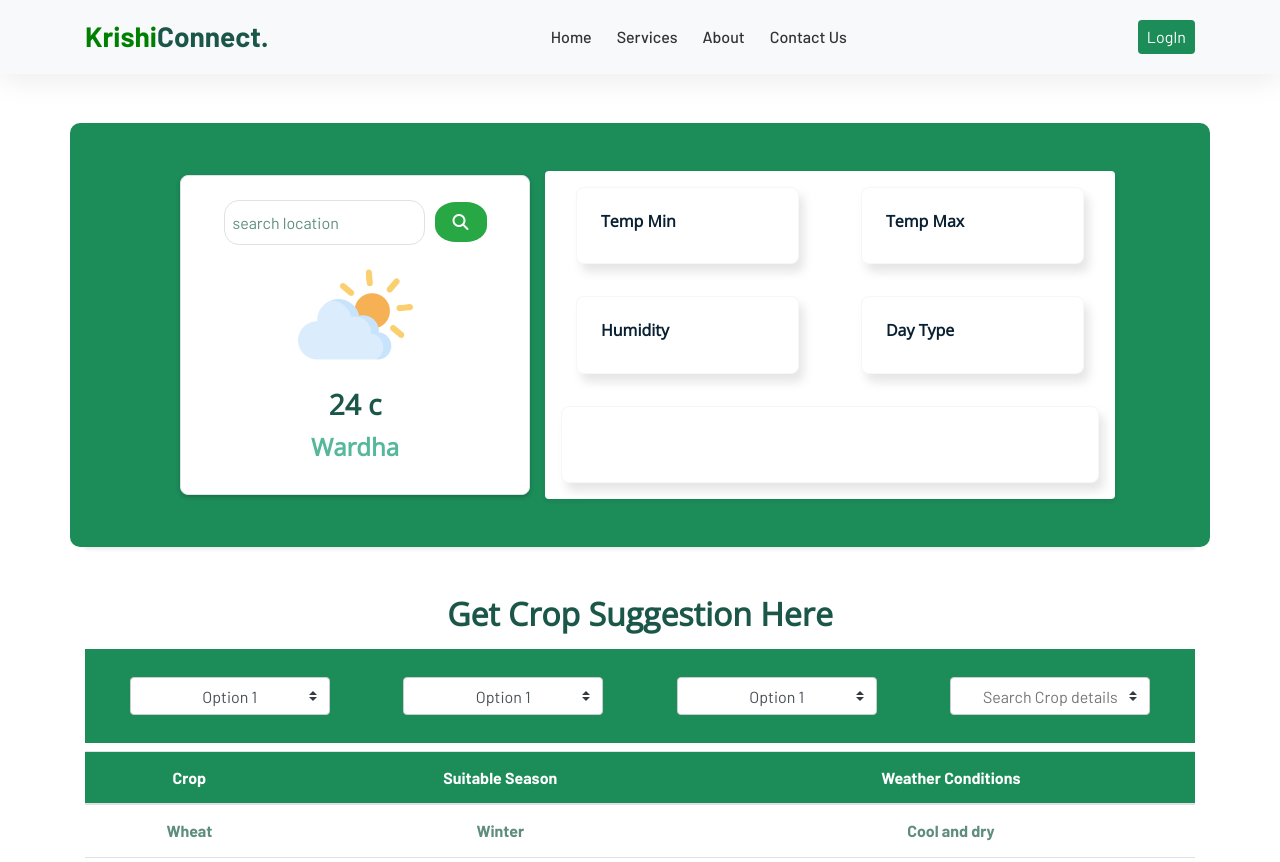
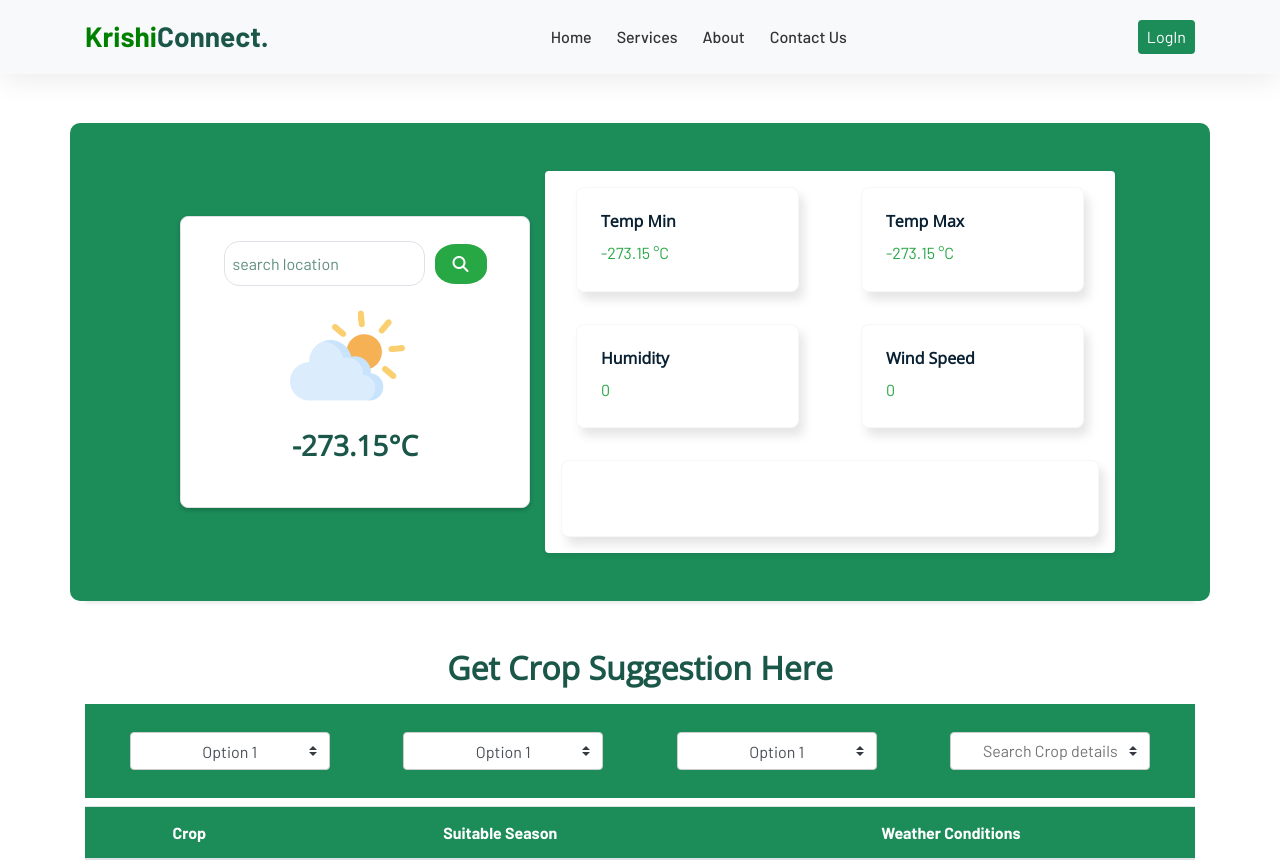
Before and after one commit to ganesh29082002/KrishiConnect1, a React (Create React App) app in the folder client/: page /weather/home in a window 1280 px wide. Shown: the top 862 px of the page. Built offline with nearby package versions, Linux system fonts and the light colour scheme.

Commit message:
add  backent to weather

```diff
--- a/client/src/components/weather/Weather.jsx
+++ b/client/src/components/weather/Weather.jsx
@@ -1,7 +1,41 @@
-import React from "react";
+
+import React,{useState} from 'react';
+import axios from 'axios'
 import "../../css/weather.css";
 import cloud from "../../asset/cloud.png";
 export default function Weather() {
+
+  const[city,setCity] = useState("")
+  const[data,setData]=useState({
+    description:"",
+    temp:0,
+    temp_max: 0,
+    temp_min: 0,
+    humidity: 0,
+    country: 'IN', sunrise: 0, sunset: 0,
+    wind :0,
+
+  })
+
+  const handleclick =()=>{
+    axios.get(`https://api.openweathermap.org/data/2.5/weather?q=${city}&appid=8fc7db9ef3e1a9c9d04ade2367f1651e`)
+    .then((response)=>{
+      console.log(response.data)
+      setData({
+        description:response.data.weather[0].description,
+    temp:response.data.main.temp,
+    temp_max: response.data.main.temp_max,
+    temp_min: response.data.main.temp_min,
+    humidity: response.data.main.humidity,
+    country: response.data.sys.country,
+    sunrise:response.data.sys.sunrise,
+     sunset:response.data.sys.sunset,
+     wind : response.data.wind.speed,
+      })
+    })
+
+  }
+
   return (
     <>
       {/* main Contaiuner  */}
@@ -20,20 +54,29 @@ export default function Weather() {
                     id=""
                     placeholder="search location"
                     className="border serachInput "
+                    value={city} onChange={(e)=>{
+                      setCity(e.target.value)
+                    }}
                   />
-                  <button className="btn btn-success circular-button" >
+                  <button className="btn btn-success circular-button" onClick={handleclick} >
                     <i className="fas fa-search"></i>
                   </button>
                 </div>
                 <div className="weatherImg p-1">
-                  <img src={cloud} alt="" />
+                  <img src={cloud} alt="" /> br
                 </div>
+                <div className="d-flex justify-content-center">
+
+                <span className='text-success '> {data.description}</span>
+                </div>
+
                 <div className="p-2">
                   <div className="temp d-flex justify-content-center p-1 ">
-                    <h3 className="font-weight-bold darkGreenText">24 c</h3>
+
+                    <h3 className="font-weight-bold darkGreenText">{(data.temp - 273.15).toFixed(2)}°C</h3>
                   </div>
                   <div className="temp d-flex justify-content-center  ">
-                    <h4 className="lightGreenText">Wardha</h4>
+                    <h4 className="lightGreenText">{city}</h4>
                   </div>
                 </div>
               </div>
@@ -45,26 +88,45 @@ export default function Weather() {
               <div className="row">
                 <div className="col-md-6">
                   <div class="card p-1">
-                    <div class="card-body"><h6>Temp Min</h6></div>
+                    <div class="card-body"><h6>Temp Min</h6> <span className='text-success'>{(data.temp_min- 273.15).toFixed(2)} °C</span></div>
                   </div>
                 </div>
 
                 <div className="col-md-6">
                   <div class="card p-1">
                     <div class="card-body"><h6>Temp Max </h6>
+                    <span className='text-success'>{(data.temp_max - 273.15).toFixed(2)} °C</span>
 </div>
                   </div>
                 </div>
+
+                {/* <div className="col-md-6">
+                  <div class="card p-1">
+                    <div class="card-body"><h6>Humidity</h6></div>
+                    <span className='text-success ml-2'>{data.humidity}</span>
+                  </div>
+                </div> */}
+  <div className="col-md-6">
+                  <div class="card p-1">
+                    <div class="card-body"><h6>Humidity </h6>
+                    <span className='text-success'>{data.humidity}</span>
+</div>
+                  </div>
+                </div>
+
                 <div className="col-md-6">
                   <div class="card p-1">
-                    <div class="card-body"><h6>Humidity</h6></div>
+                    <div class="card-body"><h6>Wind Speed</h6>
+                    <span className='text-success'>{data.wind}</span>
+</div>
                   </div>
                 </div>
-                <div className="col-md-6">
+                {/* <div className="col-md-6">
                   <div class="card p-1">
                     <div class="card-body"><h6>Day Type </h6> </div>
+                    <span className='text-success'>{data.temp_min}</span>
                   </div>
-                </div>
+                </div> */}
               </div>
               <div className="row">
                 <div class="card  p-1 w-100">
```
